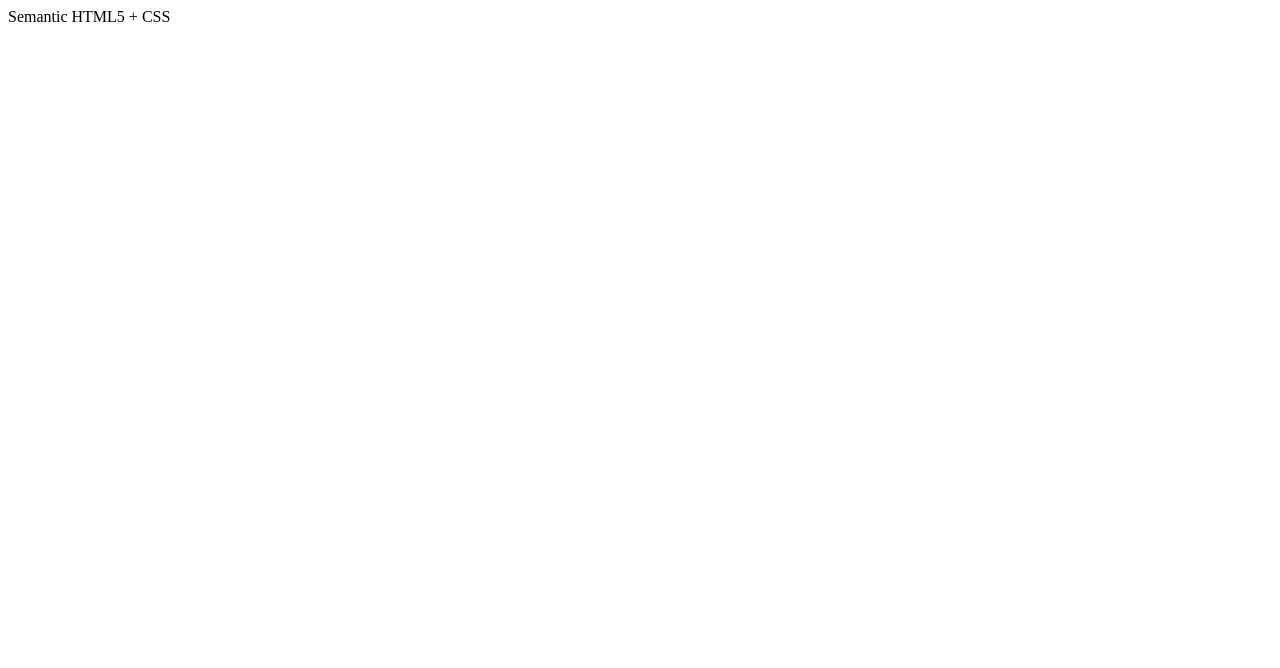
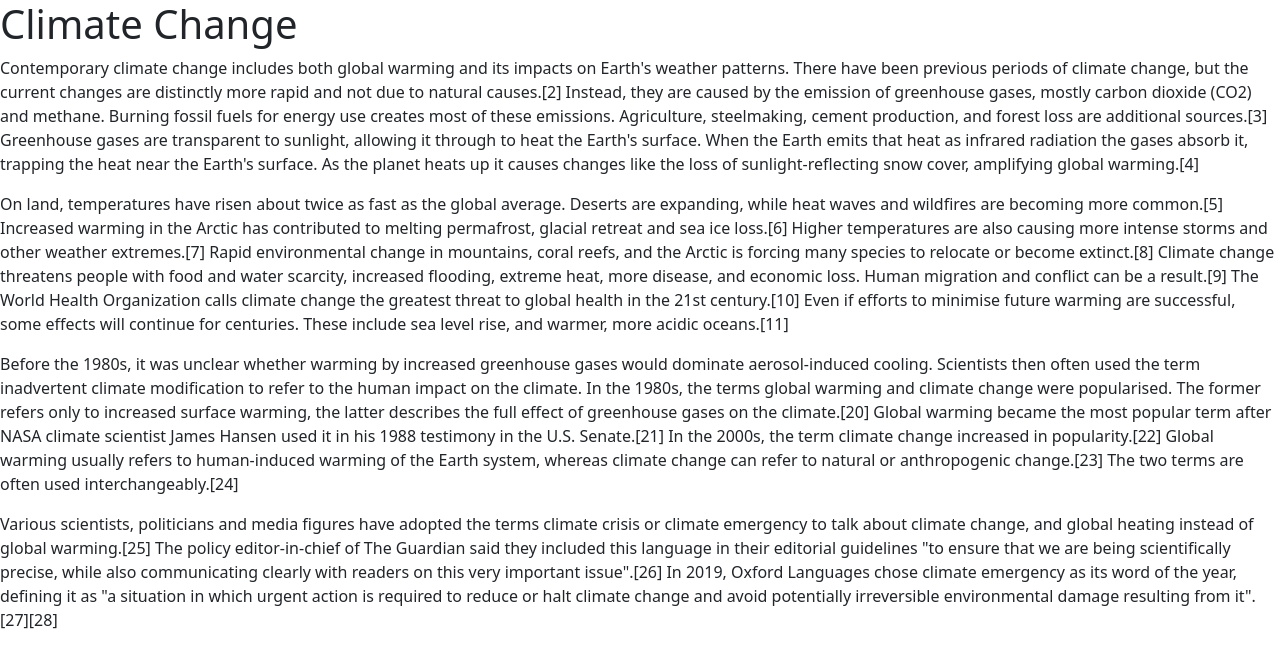
Before and after one commit to leanpadilla/csp_labs, a plain HTML site: page CSP_CA01/index_ca01.html in a window 1280 px wide. Drawn offline with nearby package versions, Linux system fonts and the light colour scheme.

Commit message:
CSP_CA01-02

```diff
--- a/CSP_CA01/index_ca01.html
+++ b/CSP_CA01/index_ca01.html
@@ -1,12 +1,116 @@
-<!DOCTYPE html>
-<html lang="en"
-   <head>
-    <meta charset="utf-8"
-    <meta name="2020377@student.cct.ie" content="Leandro Padilha do Carmo"
-    <meta name="CSP_CA01" content="Client-Side Programing Continuous Assesment 01"
-    <title> Semantic HTML5 + CSS </title>
-   </head>
-  <body>
+<!doctype html>
+<html lang="en">
 
-  </body>
-<html/>
+<!-- Required meta tags -->
+<meta charset="utf-8">
+<meta name="viewport" content="width=device-width, initial-scale=1">
+<link rel="stylesheet" type="text/css" href="_css/style.css" />
+
+<head>
+
+  <!-- Bootstrap CSS -->
+  <link href="https://cdn.jsdelivr.net/npm/bootstrap@5.1.3/dist/css/bootstrap.min.css" rel="stylesheet"
+    integrity="sha384-1BmE4kWBq78iYhFldvKuhfTAU6auU8tT94WrHftjDbrCEXSU1oBoqyl2QvZ6jIW3" crossorigin="anonymous">
+
+  <title>Wikipedia - Climate Change</title>
+</head>
+
+<body>
+  <h1>Climate Change</h1>
+
+  <p>
+    Contemporary climate change includes both global warming and its impacts on Earth's weather patterns. There have
+    been previous periods of climate change, but the current changes are distinctly more rapid and not due to natural
+    causes.[2] Instead, they are caused by the emission of greenhouse gases, mostly carbon dioxide (CO2) and methane.
+    Burning fossil fuels for energy use creates most of these emissions. Agriculture, steelmaking, cement production,
+    and forest loss are additional sources.[3] Greenhouse gases are transparent to sunlight, allowing it through to heat
+    the Earth's surface. When the Earth emits that heat as infrared radiation the gases absorb it, trapping the heat
+    near the Earth's surface. As the planet heats up it causes changes like the loss of sunlight-reflecting snow cover,
+    amplifying global warming.[4]
+  </p>
+
+  <p>
+    On land, temperatures have risen about twice as fast as the global average. Deserts are expanding, while heat waves
+    and wildfires are becoming more common.[5] Increased warming in the Arctic has contributed to melting permafrost,
+    glacial retreat and sea ice loss.[6] Higher temperatures are also causing more intense storms and other weather
+    extremes.[7] Rapid environmental change in mountains, coral reefs, and the Arctic is forcing many species to
+    relocate or become extinct.[8] Climate change threatens people with food and water scarcity, increased flooding,
+    extreme heat, more disease, and economic loss. Human migration and conflict can be a result.[9] The World Health
+    Organization calls climate change the greatest threat to global health in the 21st century.[10] Even if efforts to
+    minimise future warming are successful, some effects will continue for centuries. These include sea level rise, and
+    warmer, more acidic oceans.[11]
+  </p>
+
+
+  <p>
+    Before the 1980s, it was unclear whether warming by increased greenhouse gases would dominate aerosol-induced
+    cooling. Scientists then often used the term inadvertent climate modification to refer to the human impact on the
+    climate. In the 1980s, the terms global warming and climate change were popularised. The former refers only to
+    increased surface warming, the latter describes the full effect of greenhouse gases on the climate.[20] Global
+    warming became the most popular term after NASA climate scientist James Hansen used it in his 1988 testimony in the
+    U.S. Senate.[21] In the 2000s, the term climate change increased in popularity.[22] Global warming usually refers to
+    human-induced warming of the Earth system, whereas climate change can refer to natural or anthropogenic change.[23]
+    The two terms are often used interchangeably.[24]
+
+
+  </p>
+
+  <p>Various scientists, politicians and media figures have adopted the terms climate crisis or climate emergency to
+    talk about climate change, and global heating instead of global warming.[25] The policy editor-in-chief of The
+    Guardian said they included this language in their editorial guidelines "to ensure that we are being scientifically
+    precise, while also communicating clearly with readers on this very important issue".[26] In 2019, Oxford Languages
+    chose climate emergency as its word of the year, defining it as "a situation in which urgent action is required to
+    reduce or halt climate change and avoid potentially irreversible environmental damage resulting from it".[27][28]
+
+  </p>
+
+
+
+
+
+
+
+
+
+
+
+
+
+
+
+
+
+
+
+
+
+
+
+
+
+
+
+
+
+  <!-- Optional JavaScript; choose one of the two! -->
+
+  <!-- Option 1: Bootstrap Bundle with Popper -->
+  <script src="https://cdn.jsdelivr.net/npm/bootstrap@5.1.3/dist/js/bootstrap.bundle.min.js"
+    integrity="sha384-ka7Sk0Gln4gmtz2MlQnikT1wXgYsOg+OMhuP+IlRH9sENBO0LRn5q+8nbTov4+1p"
+    crossorigin="anonymous"></script>
+
+  <!-- Option 2: Separate Popper and Bootstrap JS -->
+  <!--
+    <script src="https://cdn.jsdelivr.net/npm/@popperjs/core@2.10.2/dist/umd/popper.min.js" integrity="sha384-7+zCNj/IqJ95wo16oMtfsKbZ9ccEh31eOz1HGyDuCQ6wgnyJNSYdrPa03rtR1zdB" crossorigin="anonymous"></script>
+    <script src="https://cdn.jsdelivr.net/npm/bootstrap@5.1.3/dist/js/bootstrap.min.js" integrity="sha384-QJHtvGhmr9XOIpI6YVutG+2QOK9T+ZnN4kzFN1RtK3zEFEIsxhlmWl5/YESvpZ13" crossorigin="anonymous"></script>
+    -->
+</body>
+
+</html>
+
+
+
+
+
+</body>
+<html />
```
